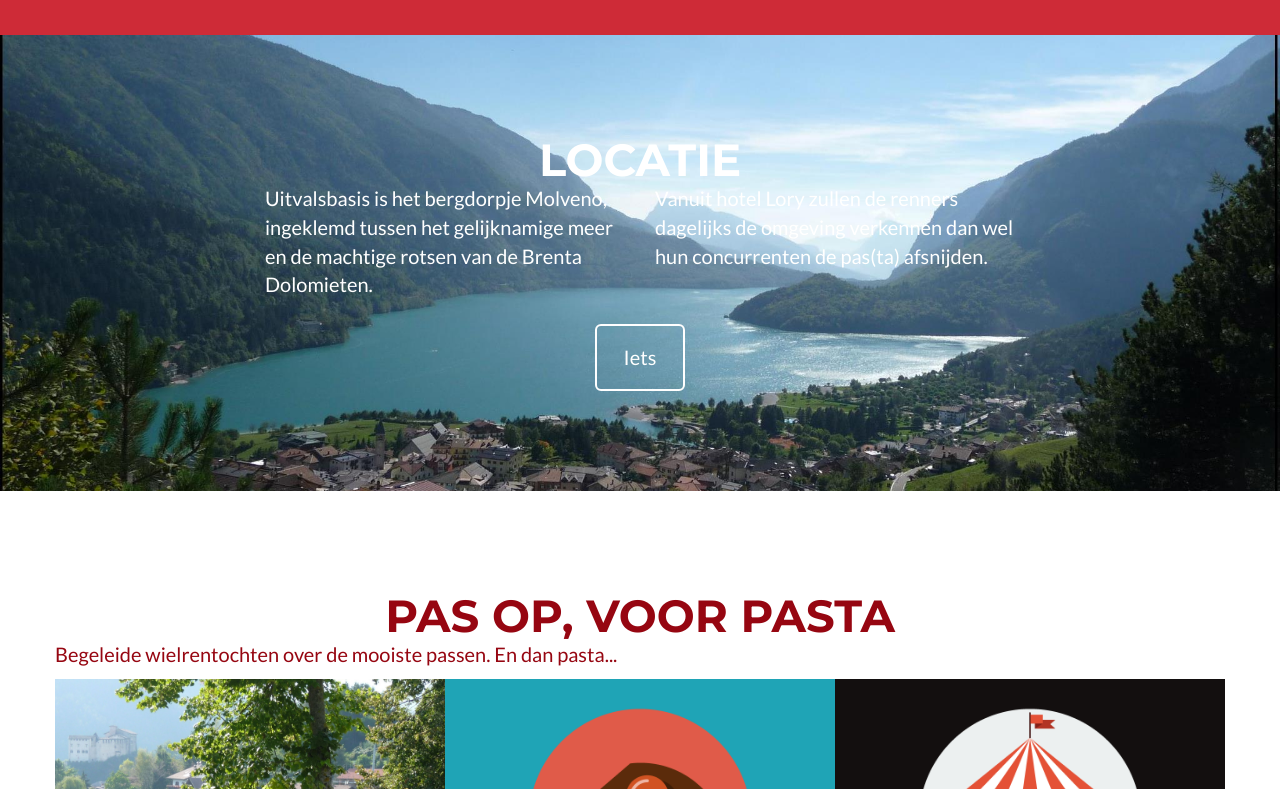
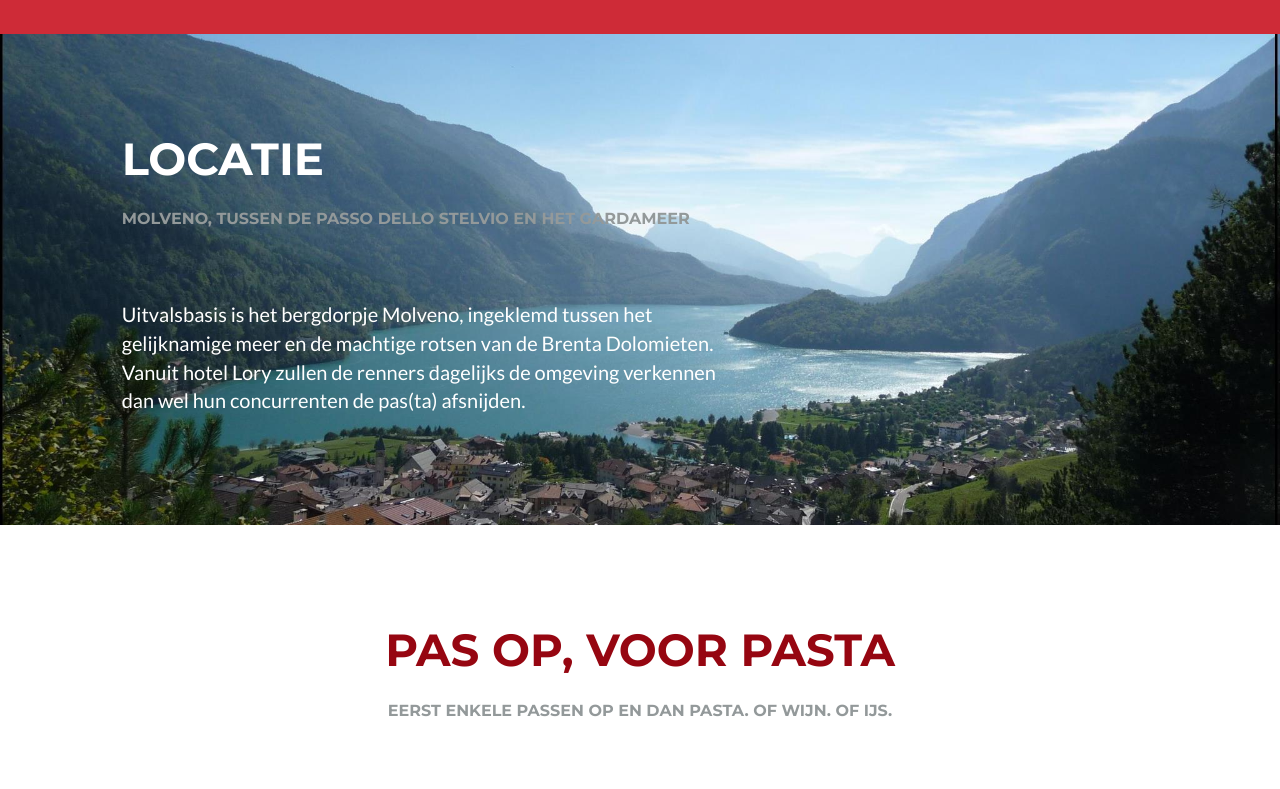
Before and after one commit to Oekidoebi/GiroDiMolveno, a plain HTML site: page site1/index.html in a window 1280 px wide. Shown: the part 2580-3369 px from the top of the page. Drawn offline with nearby package versions, Linux system fonts and the light colour scheme; files that its build step writes are made by us from their sources.

Commit message:
Sectietitels qua opmaak gelijk getrokken
Eea kan qua CSS nog beter en heb niet al te veel naar responsive
gekeken.

```diff
--- a/site1/css/venividifietsie.css
+++ b/site1/css/venividifietsie.css
@@ -137,11 +137,11 @@ img.img-circle.team-img {
     font-weight: 300;
 }
 
-.about h2, .giro h2{
+.about h2, .giro h2, .pasta h2, .vvf-team h2 .vvf-contact h2{
     margin: 0 0 20px 0;
 }
 
-.about .tagline, .giro .tagline {
+.about .tagline, .giro .tagline, .pasta .tagline, .vvf-team .tagline, .vvf-contact .tagline {
     font-family: Montserrat, sans-serif;
     font-weight: 700;
     font-size: 16px;
--- a/site1/index.html
+++ b/site1/index.html
@@ -122,9 +122,7 @@
                         </div>
 
                     </div>
-                    <div class="col-xs-12">
 
-                    </div>
                 </div>
                 <div class="row vvf-about-features">
                     <div class="col-lg-2 col-xs-4 text-center">
@@ -251,26 +249,22 @@
 
         <!-- Locatie -->
         <section id="location" class="location">
-            <div class="container">
+            <div class="container-fluid">
                 <div class="row">
-                    <div class="col-lg-12 text-center">
-                        <h2>Locatie</h2>
-                        <!--hr class="star-light"-->
+                    <div class="col-xs-6 col-xs-offset-1">
+                        <div class="about">
+                            <h2>Locatie</h2>
+                            <div class="tagline">
+                                Molveno, tussen de Passo dello Stelvio en het Gardameer
+                            </div>
+                            <p>
+                                Uitvalsbasis is het bergdorpje Molveno, ingeklemd tussen het gelijknamige meer en de machtige rotsen van de Brenta Dolomieten.
+                                Vanuit hotel Lory zullen de renners dagelijks de omgeving verkennen dan wel hun concurrenten de pas(ta) afsnijden.
+                            </p>
+                        </div>
                     </div>
                 </div>
-                <div class="row">
-                    <div class="col-lg-4 col-lg-offset-2">
-                        <p>Uitvalsbasis is het bergdorpje Molveno, ingeklemd tussen het gelijknamige meer en de machtige rotsen van de Brenta Dolomieten. </p>
-                    </div>
-                    <div class="col-lg-4">
-                        <p>Vanuit hotel Lory zullen de renners dagelijks de omgeving verkennen dan wel hun concurrenten de pas(ta) afsnijden.</p>
-                    </div>
-                    <div class="col-lg-8 col-lg-offset-2 text-center">
-                        <a href="#" class="btn btn-lg btn-outline">
-                            Iets
-                        </a>
-                    </div>
-                </div>
+
             </div>
         </section>
 
@@ -278,13 +272,17 @@
         <section id="pasta">
             <div class="container">
                 <div class="row">
-                    <div class="col-lg-12 text-center">
-                        <h2>Pas op, voor Pasta</h2>
-                    </div>
-                    <div>
-                        <p>Begeleide wielrentochten over de mooiste passen. En dan pasta...</p>
+                    <div class="col-xs-12 text-center">
+                        <div class="pasta">
+                            <h2>Pas op, voor Pasta</h2>
+                            <div class="tagline">
+                                Eerst enkele passen op en dan pasta. Of wijn. Of ijs.
+                            </div>
+                        </div>
+
                     </div>
                 </div>
+
                 <div class="row">
                     <div class="col-sm-4 col-xs-6 portfolio-item">
                         <a href="#portfolioModal1" class="portfolio-link" data-toggle="modal">
@@ -354,9 +352,14 @@
         <section class="success" id="vvf-team">
             <div class="container">
                 <div class="row">
-                    <div class="col-lg-12 text-center">
+                    <div class="col-xs-12 text-center">
+                        <div class="vvf-team">
                             <h2>Team</h2>
-                            <!--hr class="star-light"-->
+                            <div class="tagline">
+                                Even voorstellen... de meesterknechten
+                            </div>
+                        </div>
+
                     </div>
                 </div>
                 <div id="team" class="owl-carousel owl-theme row">
@@ -477,9 +480,14 @@
         <section id="contact" class="contact">
             <div class="container">
                 <div class="row">
-                    <div class="col-lg-12 text-center">
-                        <h2>Contact</h2>
-                        <!--hr class="star-primary"-->
+                    <div class="col-xs-12 text-center">
+                        <div class="vvf-contact">
+                            <h2>Contact</h2>
+                            <div class="tagline">
+                                Telefoneren: een demarrage die je al van een kilometer aan ziet komen
+                            </div>
+                        </div>
+
                     </div>
                 </div>
                 <div class="row">
```
